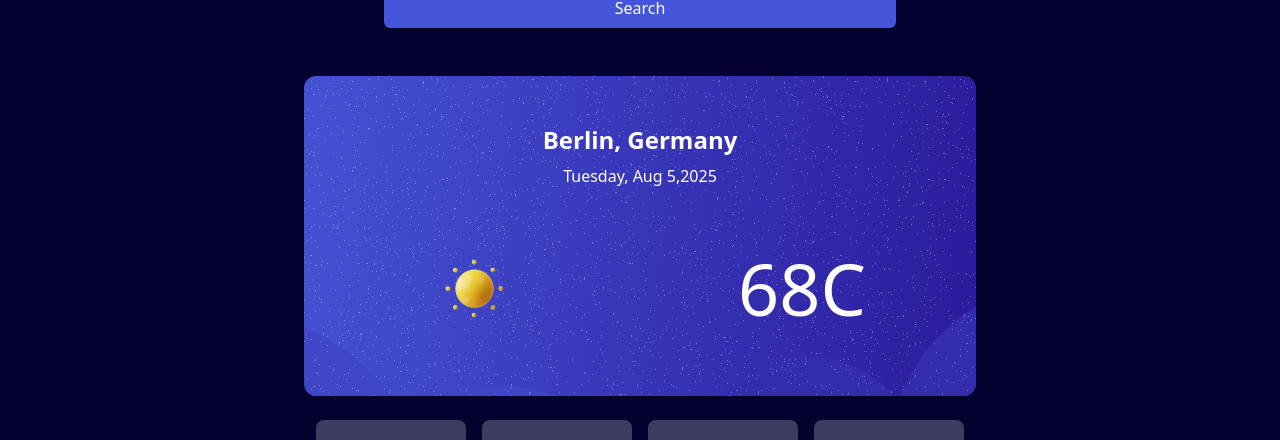
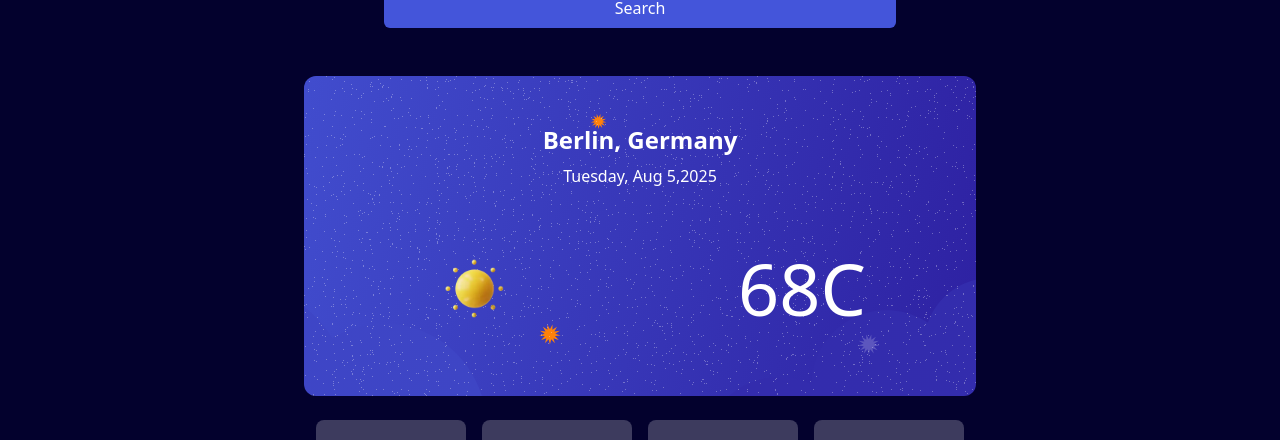
Before and after one commit to szczepanieceryk/weather-app, a React (Vite) app: page / in a window 1280 px wide. Shown: the part 292-732 px from the top of the page. Built offline with nearby package versions, Linux system fonts and the light colour scheme.

Commit message:
fix(ui): display appropriate bg image depending on window width

```diff
--- a/src/components/TodayForecast.tsx
+++ b/src/components/TodayForecast.tsx
@@ -1,14 +1,25 @@
 import React from 'react';
 import mobileBgImg from '../assets/images/bg-today-small.svg';
+import desktopBgImg from '../assets/images/bg-today-large.svg';
+
 import sunIcon from '../assets/images/icon-sunny.webp';
 import ForecastCube from './ForecastCube';
 const TodayForecast: React.FC = () => {
+  const returnAppropriateBgImg = (): string => {
+    let bgImg = mobileBgImg;
+    if (window.innerWidth >= 992) {
+      bgImg = desktopBgImg;
+    }
+
+    return bgImg;
+  };
+
   return (
     <div>
       <div
         className="max-w-[95%] md:max-w-2xl mx-auto mt-[3rem] py-[3rem] px-2 flex flex-wrap justify-center text-center rounded-xl bg-[#4455daff]"
         style={{
-          backgroundImage: `url(${mobileBgImg})`,
+          backgroundImage: `url(${returnAppropriateBgImg()})`,
           backgroundSize: 'cover',
           backgroundPosition: 'center',
         }}
```
